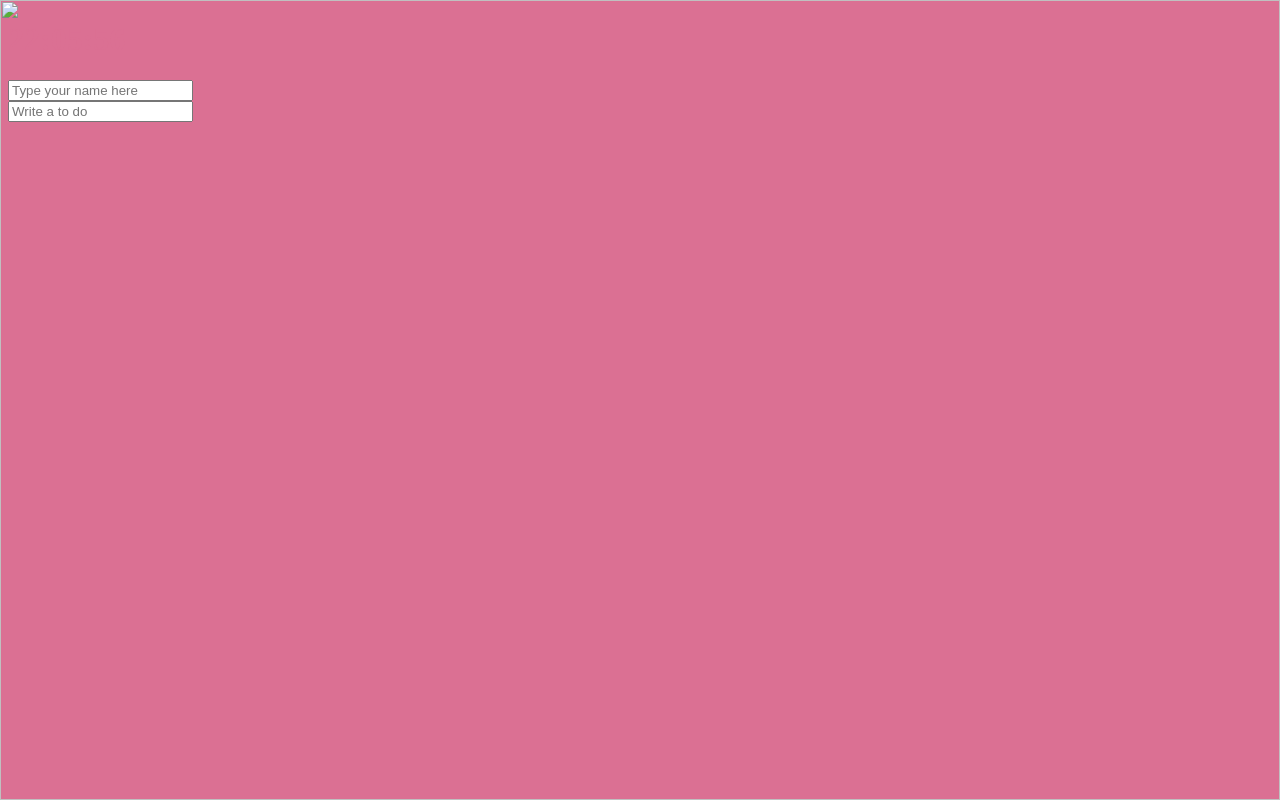
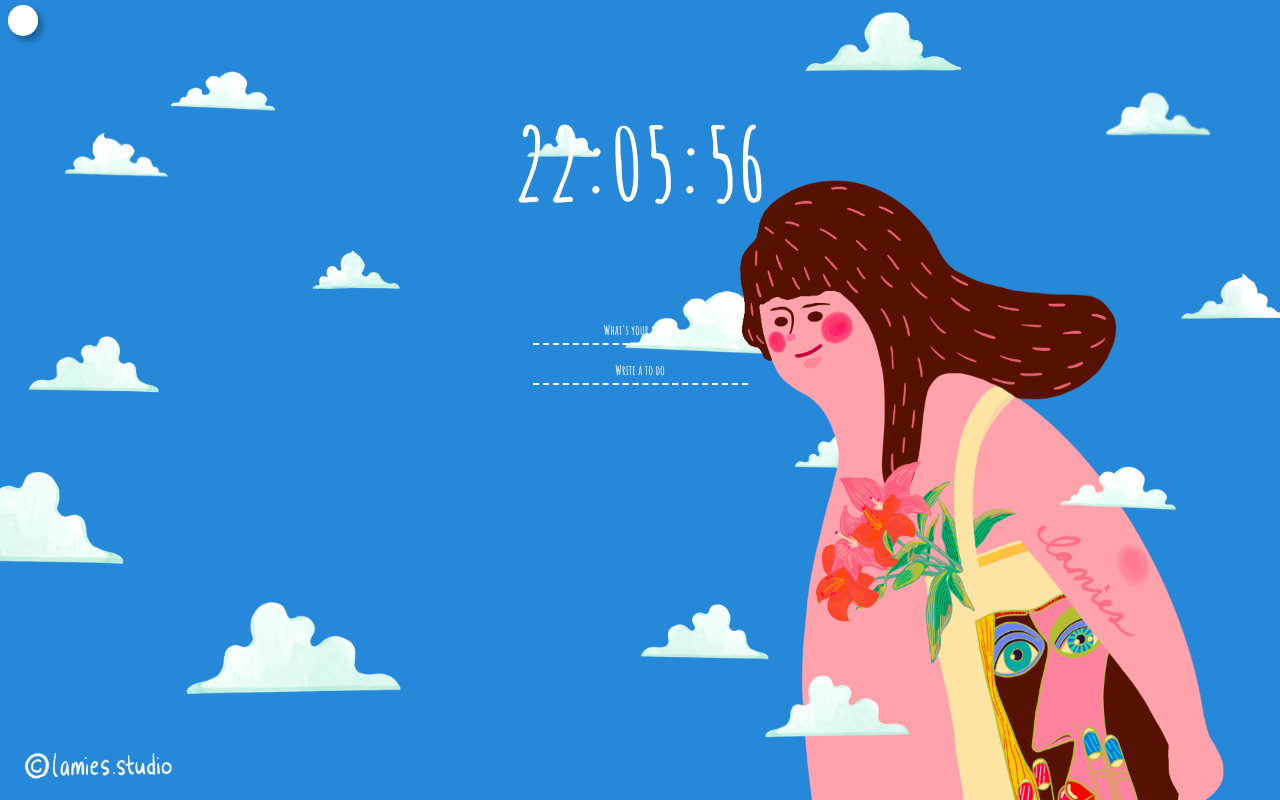
Before and after one commit to haleyjung/chrome_app, a plain HTML site: page index.html in a window 1280 px wide. Drawn offline with Linux system fonts and the light colour scheme.

Commit message:
Updated css and background images

```diff
--- a/index.css
+++ b/index.css
@@ -1,14 +1,69 @@
+@import url("https://fonts.googleapis.com/css2?family=Amatic+SC:wght@400;700&display=swap");
+
+* {
+  font-family: "Amatic SC", cursive;
+  font-weight: 700;
+}
+
 body {
   background-color: palevioletred;
-  color: palevioletred;
+  color: white;
+  font-size: 20px;
+}
+
+main {
+  display: flex;
+  flex-direction: column;
+  justify-content: center;
+  align-items: center;
+}
+
+.js-weather {
+  padding: 3px 15px;
+  border-radius: 30px;
+  font-weight: 400;
+  color: rgba(0, 0, 0, 0.4);
+  background-color: white;
+  box-shadow: 5px 5px 6px 0px rgba(0, 0, 0, 0.3);
+}
+
+.js-weather:hover {
+  cursor: default;
+  color: red;
+}
+
+.js-clock {
+  display: flex;
+  justify-content: center;
+  align-items: center;
+  font-size: 50px;
+}
+
+.js-name {
+  font-size: 40px;
+  padding-bottom: 10px;
+}
+
+.js-form,
+.js-toDoForm {
+  background-color: none;
 }
 
 .btn {
   cursor: pointer;
 }
 
-.clicked {
-  color: mediumvioletred;
+input {
+  border: none;
+  outline: none;
+  border-bottom: 2px dashed white;
+  background-color: transparent;
+  padding: 5px 50px;
+}
+
+input::placeholder {
+  text-align: center;
+  color: white;
 }
 
 .form,
@@ -18,6 +73,16 @@ body {
 
 .showing {
   display: block;
+}
+
+.js-toDoList button {
+  margin: 0px 10px 0px -80px;
+  border: none;
+  background-color: transparent;
+}
+
+ul {
+  list-style-type: none;
 }
 
 @keyframes fadeIn {
--- a/index.html
+++ b/index.html
@@ -8,6 +8,11 @@
 </head>
 <body>
 
+    <div>
+        <span class="js-weather"></span>
+    </div>
+
+    <main>
         <div class="js-clock">
             <h1>00:00</h1>
         </div>
@@ -16,7 +21,7 @@
 
         <div>
             <form class="js-form form">
-            <input type="text" placeholder="What is your name?" />
+                <input type="text" placeholder="What's your name?" />
             </form>
         </div>
 
@@ -27,7 +32,7 @@
         </form>
         <ul class="js-toDoList">
         </ul>
-    <span class="js-weather"></span>
+    </main>
 
     <script src="js/clock.js"></script>
     <script src="js/greeting.js"></script>
--- a/js/bg.js
+++ b/js/bg.js
@@ -9,7 +9,7 @@ const IMG_NUMBER = 3;
 
 function paintImage(imgNumber){
     const image = new Image();
-    image.src = `/img/${imgNumber + 1}.jpg`;
+    image.src = `/img/lamiesstudio-${imgNumber + 1}.png`;
     image.classList.add('bgImage');
     body.prepend(image);
     // image.addEventListener("loadend", handleImgLoad);
@@ -22,7 +22,7 @@ function genRandom(){
 
 function init(){
     const randomNumber = genRandom();
-    paintImage(randomNumber)
+    paintImage(randomNumber);
 }
 
 init();
--- a/js/greeting.js
+++ b/js/greeting.js
@@ -19,7 +19,7 @@ function handleSubmit(event) {
 
 function paintInput() {
     const input = document.createElement("input");
-  input.placeholder = "Type your name here";
+  input.placeholder = "What's your name?";
   input.type = "text";
   input.className = "name__input";
   const form = document.createElement("form");
--- a/js/weather.js
+++ b/js/weather.js
@@ -11,7 +11,7 @@ function getWeather(lat, lng){
         .then(function(json){
         const temperature = json.main.temp;
         const place = json.name;
-        weather.innerText = `${temperature} @ ${place}`;
+        weather.innerText = `${temperature}°C in ${place}`;
     });
 }
 
```
Also changed, not shown: img/lamiesstudio-1.png (added), img/lamiesstudio-2.png (added), img/lamiesstudio-3.png (added), 1 other file. Lines whose indentation alone changed are shown as unchanged.
